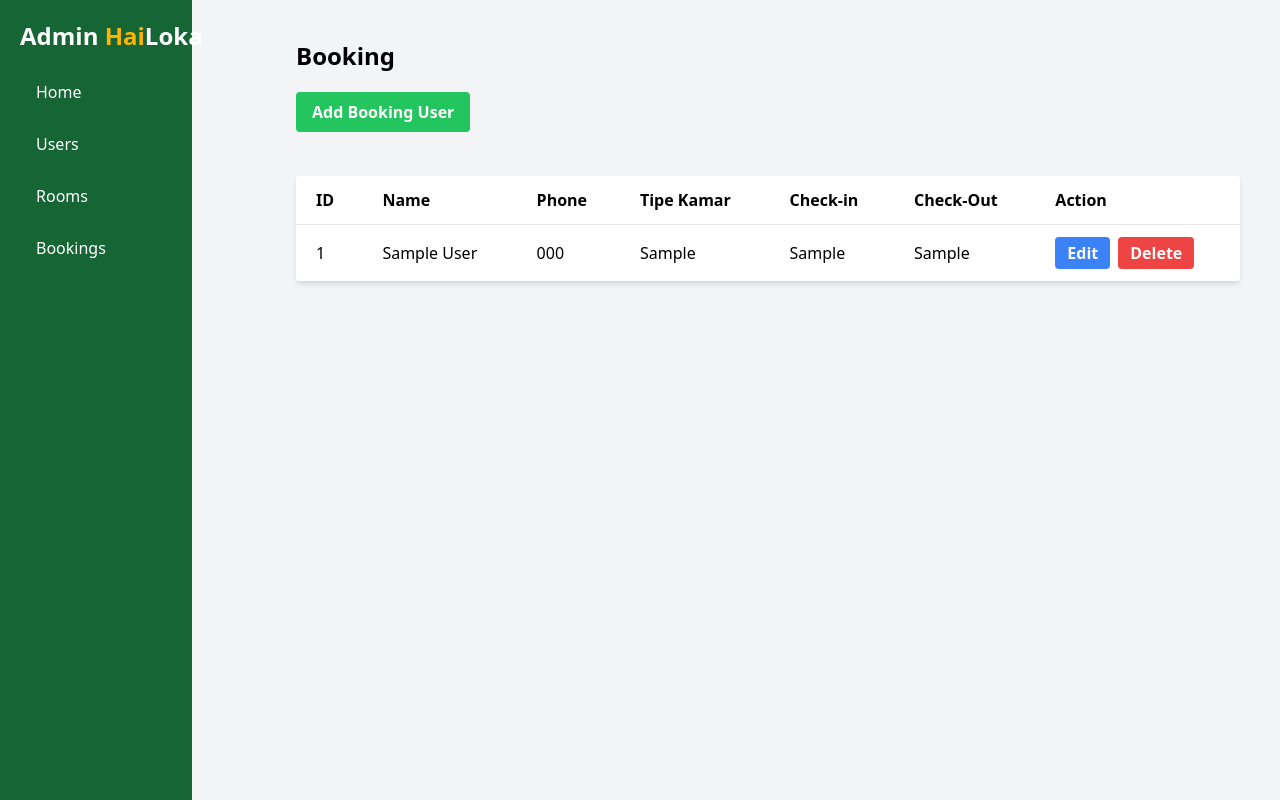
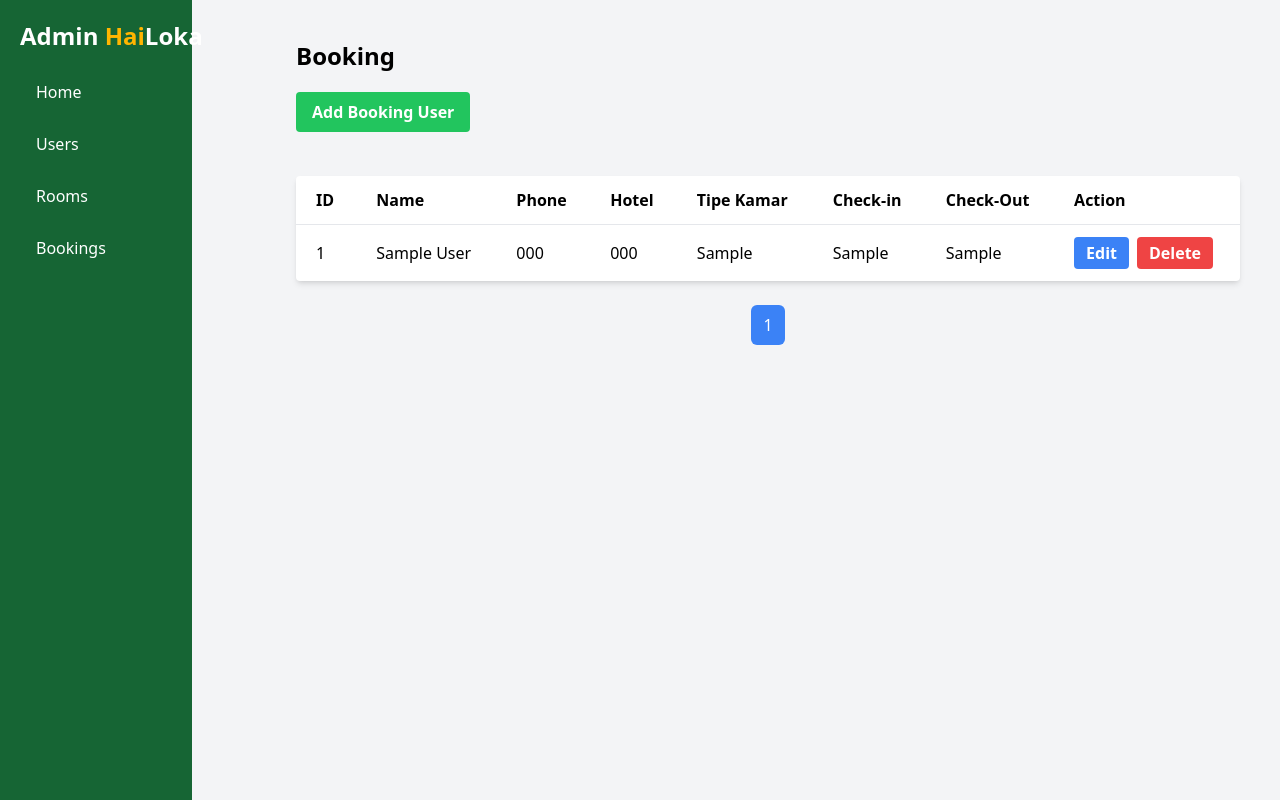
Before and after one commit to GibranAja/karyaSiswa, a PHP site: page /bookingAdmin.php in a window 1280 px wide. Run offline with PHP 8.4, Linux system fonts and the light colour scheme; tables that the repository leaves empty or names only in its code hold one stand-in row (values such as "Sample post"); some libraries are stand-ins or nearby versions.

Commit message:
menambahkan edit user dan membuat nama hotel masuk ke dalam database

```diff
--- a/admin/backend/bookingAdmin.php
+++ b/admin/backend/bookingAdmin.php
@@ -1,7 +1,16 @@
 <?php
+session_start();
+$nh = "";
+if (isset($_GET['nh'])) {
+    $nh = $_GET['nh'];
+} elseif (isset($_SESSION['nh'])) {
+    $nh = $_SESSION['nh'];
+}
+
 include "./koneksi.php";
 
-if(isset($_POST['submitan'])) {
+// buat new user
+if (isset($_POST['submitan'])) {
     $name = $_POST['name'];
     $phone = $_POST['phone'];
     $room_type = $_POST['room_type'];
@@ -13,23 +22,42 @@ if(isset($_POST['submitan'])) {
     mysqli_query($con, $insert_sql);
 
     // Redirect to avoid form resubmission
-    header("Location: ".$_SERVER['PHP_SELF']);
+    header("Location: " . $_SERVER['PHP_SELF']);
     exit();
 }
 
+// buat delete user
 if ($_SERVER["REQUEST_METHOD"] == "POST" && isset($_POST['userId'])) {
     $userId = $_POST['userId'];
 
     $sql = "DELETE FROM tbluser WHERE id = $userId";
 
     if ($con->query($sql) === TRUE) {
-        header("Location: userAdmin.php");
+        header("Location: bookingAdmin.php");
         exit();
     } else {
         echo "Error deleting user: " . $con->error;
     }
 
     $con->close();
+}
+
+// buat edit user
+if (isset($_POST['editUser'])) {
+    $editUserId = $_POST['editUserId'];
+    $editName = $_POST['editName'];
+    $editPhone = $_POST['editPhone'];
+    $editRoomType = $_POST['editRoomType'];
+    $editCheckin = $_POST['editCheckin'];
+    $editCheckout = $_POST['editCheckout'];
+
+    $update_sql = "UPDATE tbluser SET nama='$editName', phone='$editPhone', tipe_room='$editRoomType', checkin='$editCheckin', checkout='$editCheckout' WHERE id=$editUserId";
+    if ($con->query($update_sql) === TRUE) {
+        header("Location: bookingAdmin.php");
+        exit();
+    } else {
+        echo "Error updating user: " . $con->error;
+    }
 }
 ?>
 
@@ -48,7 +76,7 @@ if ($_SERVER["REQUEST_METHOD"] == "POST" && isset($_POST['userId'])) {
     <!-- Aside Bar -->
     <aside class="bg-green-800 text-white h-screen w-[15%] fixed top-0 left-0 z-10">
         <div class="p-5">
-                <h1 class="text-2xl font-bold flex">Admin&nbsp;<span class="text-[#ffb500]">Hai</span><span class="">Loka</span></h1>
+            <h1 class="text-2xl font-bold flex">Admin&nbsp;<span class="text-[#ffb500]">Hai</span><span class="">Loka</span></h1>
             <ul class="mt-5">
                 <li class="mb-3">
                     <a href="homeAdmin.php" class="block py-2 px-4 hover:bg-green-700">Home</a>
@@ -66,20 +94,16 @@ if ($_SERVER["REQUEST_METHOD"] == "POST" && isset($_POST['userId'])) {
         </div>
     </aside>
 
-    <!-- Content -->
     <main class="ml-64 p-10">
         <h1 class="text-2xl font-bold mb-5">Booking</h1>
-
-        <!-- Button to add new user -->
         <button onclick="openModal('addUserModal')" class="bg-green-500 hover:bg-green-600 text-white font-bold py-2 px-4 rounded mb-5">Add Booking User</button>
-
-        <!-- Table to display users -->
         <table class="w-full bg-white shadow-md rounded my-6">
             <thead>
                 <tr class="border-b">
                     <th class="text-left p-3 px-5">ID</th>
                     <th class="text-left p-3 px-5">Name</th>
                     <th class="text-left p-3 px-5">Phone</th>
+                    <th class="text-left p-3 px-5">Hotel</th>
                     <th class="text-left p-3 px-5">Tipe Kamar</th>
                     <th class="text-left p-3 px-5">Check-in</th>
                     <th class="text-left p-3 px-5">Check-Out</th>
@@ -91,9 +115,23 @@ if ($_SERVER["REQUEST_METHOD"] == "POST" && isset($_POST['userId'])) {
                 <?php
                 include "./koneksi.php";
 
+                $results_per_page = 5; // Jumlah baris yang ditampilkan per halaman
                 $sql = "SELECT * FROM tbluser";
                 $result = $con->query($sql);
-                $id = 1;
+                $number_of_results = mysqli_num_rows($result);
+                $number_of_pages = ceil($number_of_results / $results_per_page);
+
+                if (!isset($_GET['page'])) {
+                    $page = 1;
+                } else {
+                    $page = $_GET['page'];
+                }
+
+                $this_page_first_result = ($page - 1) * $results_per_page;
+
+                $sql = "SELECT * FROM tbluser LIMIT " . $this_page_first_result . ',' .  $results_per_page;
+                $result = $con->query($sql);
+                $id = 1 + $this_page_first_result;
 
                 if ($result->num_rows > 0) {
                     while ($row = $result->fetch_assoc()) {
@@ -101,11 +139,12 @@ if ($_SERVER["REQUEST_METHOD"] == "POST" && isset($_POST['userId'])) {
                         echo "<td class='p-3 px-5'>" . $id++ . "</td>";
                         echo "<td class='p-3 px-5'>" . $row['nama'] . "</td>";
                         echo "<td class='p-3 px-5'>" . $row['phone'] . "</td>";
+                        echo "<td class='p-3 px-5'>" . $row['namahotel'] . "</td>"; // Menampilkan nilai $nh pada kolom "Hotel"
                         echo "<td class='p-3 px-5'>" . $row['tipe_room'] . "</td>";
                         echo "<td class='p-3 px-5'>" . $row['checkin'] . "</td>";
                         echo "<td class='p-3 px-5'>" . $row['checkout'] . "</td>";
                         echo "<td class='p-3 px-5'>";
-                        echo "<button onclick=\"openEditModal('" . $row['id'] . "', '" . $row['nama'] . "', '" . $row['phone'] . "')\" class='bg-blue-500 hover:bg-blue-600 text-white font-bold py-1 px-3 rounded mr-2'>Edit</button>";
+                        echo "<button onclick=\"openEditModal('" . $row['id'] . "', '" . $row['nama'] . "', '" . $row['phone'] . "', '" . $row['tipe_room'] . "', '" . $row['checkin'] . "', '" . $row['checkout'] . "')\" class='bg-blue-500 hover:bg-blue-600 text-white font-bold py-1 px-3 rounded mr-2'>Edit</button>";
                         echo "<button onclick=\"openDeleteModal('" . $row['id'] . "', '" . $row['nama'] . "')\" class='bg-red-500 hover:bg-red-600 text-white font-bold py-1 px-3 rounded'>Delete</button>";
                         echo "</td>";
                         echo "</tr>";
@@ -118,48 +157,64 @@ if ($_SERVER["REQUEST_METHOD"] == "POST" && isset($_POST['userId'])) {
                 ?>
             </tbody>
         </table>
+        <div class="flex justify-center mt-5">
+            <?php
+            if ($page > 1) {
+                echo '<a href="bookingAdmin.php?page=' . ($page - 1) . '" class="mx-1 px-3 py-2 bg-gray-300 text-gray-700 hover:bg-gray-400 rounded-md">Prev</a>';
+            }
+
+            for ($i = max(1, $page - 2); $i <= min($number_of_pages, $page + 2); $i++) {
+                $activeClass = ($i == $page) ? 'bg-blue-500 text-white' : 'bg-gray-300 text-gray-700 hover:bg-gray-400';
+                echo '<a href="bookingAdmin.php?page=' . $i . '" class="mx-1 px-3 py-2 ' . $activeClass . ' rounded-md">' . $i . '</a>';
+            }
+
+            if ($page < $number_of_pages) {
+                echo '<a href="bookingAdmin.php?page=' . ($page + 1) . '" class="mx-1 px-3 py-2 bg-gray-300 text-gray-700 hover:bg-gray-400 rounded-md">Next</a>';
+            }
+            ?>
+        </div>
     </main>
 
-    <!-- Modal for adding new user -->
-    <div id="addUserModal" class="modal hidden fixed z-10 inset-0 overflow-y-auto">
+    <!-- Modal buat Add User -->
+    <div id="editUserModal" class="modal hidden fixed z-10 inset-0 overflow-y-auto">
         <div class="flex items-center justify-center min-h-screen">
             <div class="modal-content bg-white p-8 w-96 mx-auto rounded shadow-lg">
                 <div class="flex justify-between items-center mb-4">
-                    <h1 class="text-2xl font-bold">Add User</h1>
-                    <button onclick="closeModal('addUserModal')" class="text-gray-500 hover:text-gray-700">
+                    <h1 class="text-2xl font-bold">Edit User</h1>
+                    <button onclick="closeModal('editUserModal')" class="text-gray-500 hover:text-gray-700">
                         <svg class="w-6 h-6" fill="none" stroke="currentColor" viewBox="0 0 24 24" xmlns="http://www.w3.org/2000/svg">
                             <path stroke-linecap="round" stroke-linejoin="round" stroke-width="2" d="M6 18L18 6M6 6l12 12"></path>
                         </svg>
                     </button>
                 </div>
                 <form action="" method="post">
-                    <label for="name" class="block mb-2">Name:</label>
-                    <input type="text" name="name" id="name" class="w-full border border-gray-300 rounded-md mb-4" required>
+                    <input type="hidden" name="editUserId" id="editUserId">
+                    <label for="editName" class="block mb-2">Name:</label>
+                    <input type="text" name="editName" id="editName" class="w-full border border-gray-300 rounded-md mb-4" required>
 
-                    <label for="phone" class="block mb-2">Phone:</label>
-                    <input type="tel" name="phone" id="phone" class="w-full border border-gray-300 rounded-md mb-4" required>
+                    <label for="editPhone" class="block mb-2">Phone:</label>
+                    <input type="tel" name="editPhone" id="editPhone" class="w-full border border-gray-300 rounded-md mb-4" required>
 
-                    <label for="room_type" class="block text-sm font-medium text-gray-700"><i class="fa-solid fa-city mr-2.5"></i>Room Type:</label>
-                    <select id="room_type" name="room_type" class="w-full border border-gray-300 rounded-md mb-4">
-                        <option value="" disabled selected>Select a room type</option>
+                    <label for="editRoomType" class="block text-sm font-medium text-gray-700"><i class="fa-solid fa-city mr-2.5"></i>Room Type:</label>
+                    <select id="editRoomType" name="editRoomType" class="mt-1 p-2 w-full border rounded mb-4">
                         <option value="Regular">Regular Room</option>
                         <option value="Deluxe">Deluxe Room</option>
                         <option value="Special">Special Room</option>
                     </select>
 
-                    <label for="checkin" class="block text-sm font-medium text-gray-700"><i class="fa-solid fa-calendar mr-5"></i>Check-in</label>
-                    <input type='date' id='checkin' name='checkin' class='w-full border border-gray-300 rounded-md mb-4'>
+                    <label for="editCheckin" class="block text-sm font-medium text-gray-700"><i class="fa-solid fa-calendar mr-5"></i>Check-in</label>
+                    <input type='date' id='editCheckin' name='editCheckin' class='w-full border border-gray-300 rounded-md mb-4'>
 
-                    <label for='checkout' class='block text-sm font-medium text-gray-700'><i class="fa-solid fa-calendar mr-5"></i>Check-out</label>
-                    <input type='date' id='checkout' name='checkout' class='w-full border border-gray-300 rounded-md mb-4'>
+                    <label for='editCheckout' class='block text-sm font-medium text-gray-700'><i class="fa-solid fa-calendar mr-5"></i>Check-out</label>
+                    <input type='date' id='editCheckout' name='editCheckout' class='w-full border border-gray-300 rounded-md mb-4'>
 
-                    <button type="submit" name="submitan" class="w-full bg-green-500 hover:bg-green-600 text-white font-bold py-2 px-4 rounded">Add User</button>
+                    <button type="submit" name="editUser" class="w-full bg-green-500 hover:bg-green-600 text-white font-bold py-2 px-4 rounded">Save Changes</button>
                 </form>
             </div>
         </div>
     </div>
 
-    <!-- Delete Confirmation Modal -->
+    <!-- Delete Modal -->
     <div id="deleteUserModal" class="modal hidden fixed z-10 inset-0 overflow-y-auto">
         <div class="flex items-center justify-center min-h-screen">
             <div class="modal-content bg-white p-8 w-96 mx-auto rounded shadow-lg">
@@ -188,8 +243,14 @@ if ($_SERVER["REQUEST_METHOD"] == "POST" && isset($_POST['userId'])) {
             document.body.classList.remove('overflow-hidden');
         }
 
-        function openEditModal(id, name, phone) {
-            // Logic to open edit modal
+        function openEditModal(id, name, phone, roomType, checkin, checkout) {
+            document.getElementById('editUserId').value = id;
+            document.getElementById('editName').value = name;
+            document.getElementById('editPhone').value = phone;
+            document.getElementById('editRoomType').value = roomType;
+            document.getElementById('editCheckin').value = checkin;
+            document.getElementById('editCheckout').value = checkout;
+            openModal('editUserModal');
         }
 
         function openDeleteModal(id, name) {
```
Also changed, not shown: admin/backend/form.php (+4 -3 lines), frontend/hotel.php (+6 -3 lines).
